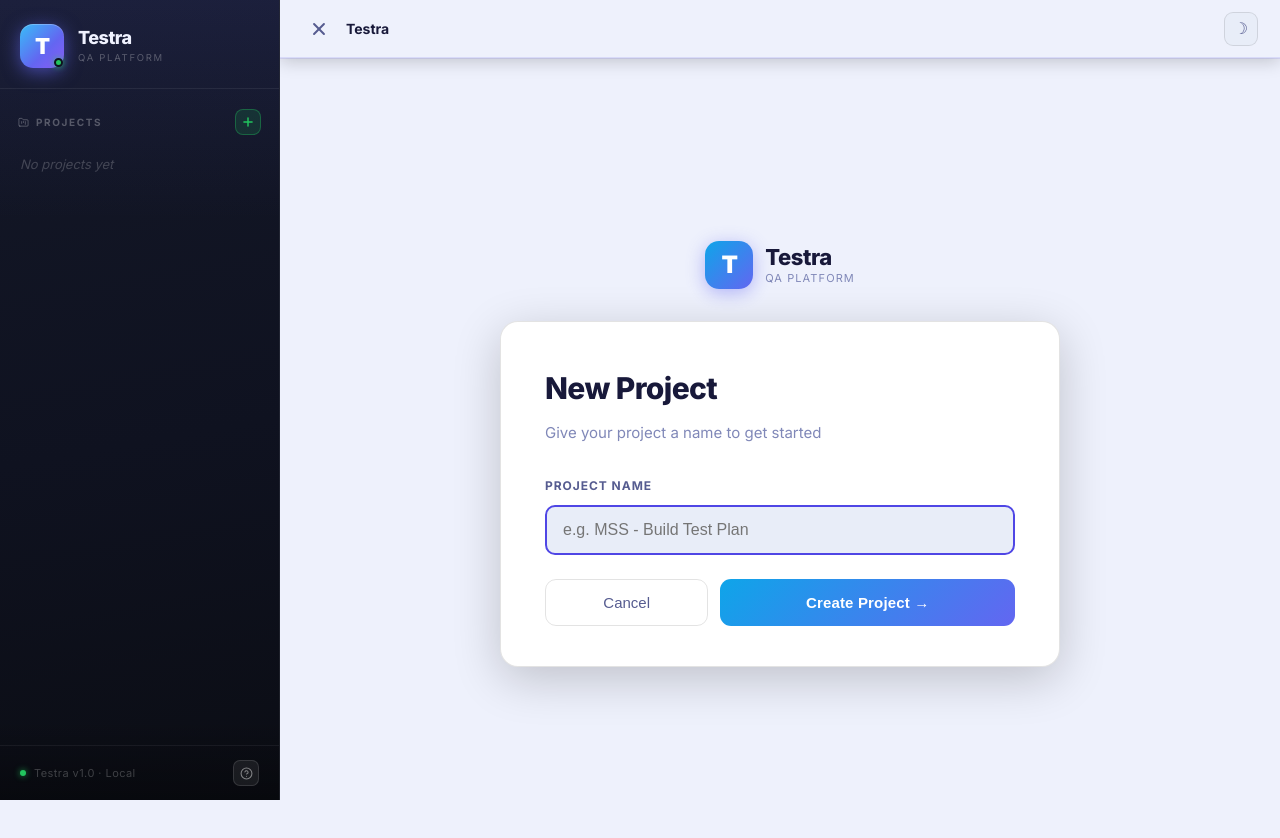
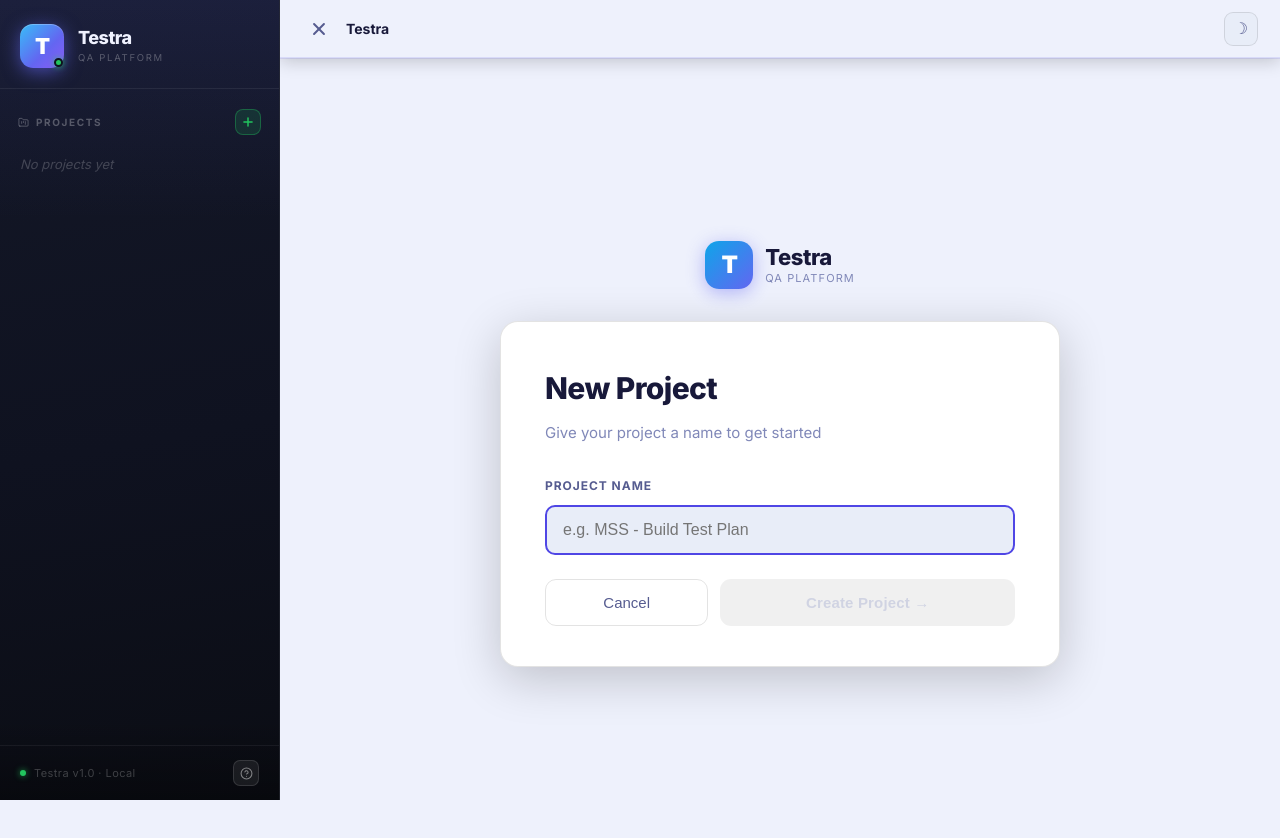
Before and after one commit to AbdullahTahir-GD/qa-tool, a Next.js app: page /new-project in a window 1280 px wide. Shown: the top 838 px of the page. Built offline with nearby package versions, Linux system fonts and the light colour scheme.

Commit message:
fix: supabase schema and team flow 3

```diff
--- a/app/(dashboard)/new-project/page.tsx
+++ b/app/(dashboard)/new-project/page.tsx
@@ -1,15 +1,28 @@
 'use client'
-import { useState } from 'react'
+import { useEffect, useState } from 'react'
 import { useRouter } from 'next/navigation'
 import { saveProject, savePlan } from '@/lib/store'
 
+// Module-level lock — immune to React re-renders and Strict Mode
+let _submitting = false
+
 export default function NewProjectPage() {
   const [name, setName] = useState('')
+  const [creating, setCreating] = useState(false)
   const router = useRouter()
 
-  const handleCreateProject = (e: React.FormEvent) => {
-    e.preventDefault()
-    if (!name.trim()) return
+  // Reset lock each time the page mounts (so returning here works normally)
+  useEffect(() => {
+    _submitting = false
+    setCreating(false)
+  }, [])
+
+  const canCreate = name.trim().length > 0
+
+  const handleCreate = () => {
+    if (!canCreate || _submitting) return
+    _submitting = true
+    setCreating(true)
     const p = saveProject(name.trim())
     const plan = savePlan(p.id, name.trim() + ' - Test Plan')
     router.push(`/projects/${p.id}/plan/${plan.id}`)
@@ -23,6 +36,8 @@ export default function NewProjectPage() {
     color: 'var(--text-primary)',
     outline: 'none', boxSizing: 'border-box', marginBottom: 24,
   }
+
+  const btnDisabled = !canCreate || creating
 
   return (
     <div style={{
@@ -49,25 +64,44 @@ export default function NewProjectPage() {
         </div>
 
         <div style={{ background: 'var(--bg-surface)', border: '1px solid var(--border-strong)', borderRadius: 18, padding: '44px 44px 40px', boxShadow: '0 12px 48px rgba(0,0,0,0.2)' }}>
-
           <h2 style={{ fontSize: 30, fontWeight: 800, color: 'var(--text-primary)', margin: '0 0 10px', letterSpacing: '-0.6px' }}>New Project</h2>
           <p style={{ fontSize: 15, color: 'var(--text-muted)', margin: '0 0 32px', lineHeight: 1.6 }}>Give your project a name to get started</p>
-          <form onSubmit={handleCreateProject}>
+
           <label style={{ display: 'block', fontSize: 12, fontWeight: 700, color: 'var(--text-secondary)', marginBottom: 10, textTransform: 'uppercase', letterSpacing: '0.08em' }}>Project Name</label>
-            <input autoFocus value={name} onChange={e => setName(e.target.value)}
-              placeholder="e.g. MSS - Build Test Plan" style={inputStyle} />
+          <input
+            autoFocus
+            value={name}
+            onChange={e => setName(e.target.value)}
+            onKeyDown={e => { if (e.key === 'Enter') { e.preventDefault(); handleCreate() } }}
+            placeholder="e.g. MSS - Build Test Plan"
+            style={inputStyle}
+          />
+
           <div style={{ display: 'flex', gap: 12 }}>
-              <button type="button" onClick={() => router.back()}
+            <button
+              type="button"
+              onClick={() => { _submitting = false; router.back() }}
               style={{ flex: 1, padding: '14px', background: 'transparent', color: 'var(--text-secondary)', border: '1px solid var(--border-strong)', borderRadius: 11, fontSize: 15, cursor: 'pointer', fontWeight: 500 }}>
               Cancel
             </button>
-              <button type="submit"
-                style={{ flex: 2, padding: '14px', background: 'linear-gradient(135deg, #0ea5e9 0%, #6366f1 100%)', color: 'white', border: 'none', borderRadius: 11, fontSize: 15, fontWeight: 700, cursor: 'pointer', letterSpacing: '0.01em' }}>
-                Create Project →
+            <button
+              type="button"
+              onClick={handleCreate}
+              disabled={btnDisabled}
+              style={{
+                flex: 2, padding: '14px', borderRadius: 11, fontSize: 15, fontWeight: 700,
+                letterSpacing: '0.01em', border: 'none', transition: 'all 0.15s',
+                background: btnDisabled
+                  ? 'var(--border-strong)'
+                  : 'linear-gradient(135deg, #0ea5e9 0%, #6366f1 100%)',
+                color: btnDisabled ? 'var(--text-dim)' : 'white',
+                cursor: btnDisabled ? 'not-allowed' : 'pointer',
+                opacity: btnDisabled ? 0.55 : 1,
+                pointerEvents: btnDisabled ? 'none' : 'auto',
+              }}>
+              {creating ? 'Creating…' : 'Create Project →'}
             </button>
           </div>
-          </form>
-
         </div>
       </div>
     </div>
--- a/app/layout.tsx
+++ b/app/layout.tsx
@@ -14,7 +14,8 @@ export default function RootLayout({ children }: { children: React.ReactNode })
         {/* Runs BEFORE first paint — no flash, no refresh needed */}
         <script dangerouslySetInnerHTML={{ __html: `
           try {
-            if (localStorage.getItem('qf_theme') === 'light') {
+            var t = localStorage.getItem('qf_theme');
+            if (t === 'light' || t === null) {
               document.documentElement.classList.add('qf-light');
             }
           } catch {}
--- a/components/providers/theme-provider.tsx
+++ b/components/providers/theme-provider.tsx
@@ -1,5 +1,8 @@
 'use client'
-import { createContext, useContext, useEffect, useState } from 'react'
+import { createContext, useContext, useEffect, useLayoutEffect, useState } from 'react'
+
+// useLayoutEffect fires before browser paint (no flash); falls back to useEffect on SSR
+const useIsomorphicLayoutEffect = typeof window !== 'undefined' ? useLayoutEffect : useEffect
 
 type Theme = 'dark' | 'light'
 interface ThemeCtx { theme: Theme; toggle: () => void }
@@ -7,9 +10,7 @@ const ThemeContext = createContext<ThemeCtx>({ theme: 'light', toggle: () => {}
 
 function applyTheme(t: Theme) {
   const el = document.documentElement
-  // Remove ALL inline style overrides first (kills any old inline vars)
   el.removeAttribute('style')
-  // Then set theme purely via CSS class
   if (t === 'light') {
     el.classList.add('qf-light')
   } else {
@@ -20,7 +21,7 @@ function applyTheme(t: Theme) {
 export function ThemeProvider({ children }: { children: React.ReactNode }) {
   const [theme, setTheme] = useState<Theme>('light')
 
-  useEffect(() => {
+  useIsomorphicLayoutEffect(() => {
     const stored = (localStorage.getItem('qf_theme') ?? 'light') as Theme
     setTheme(stored)
     applyTheme(stored)
--- a/lib/store.ts
+++ b/lib/store.ts
@@ -37,6 +37,9 @@ function save(key: string, v: unknown) {
 // Projects
 export const getProjects = (): Project[] => load('qf_projects', [])
 export const saveProject = (name: string): Project => {
+  // Guard: return existing if same name was just created within 3 seconds (prevents rapid double-submit)
+  const recent = getProjects().find(p => p.name === name && Date.now() - new Date(p.createdAt).getTime() < 3000)
+  if (recent) return recent
   const p: Project = { id: uid(), name, createdAt: new Date().toISOString() }
   save('qf_projects', [...getProjects(), p]); return p
 }
```
Lines whose indentation alone changed are shown as unchanged.
